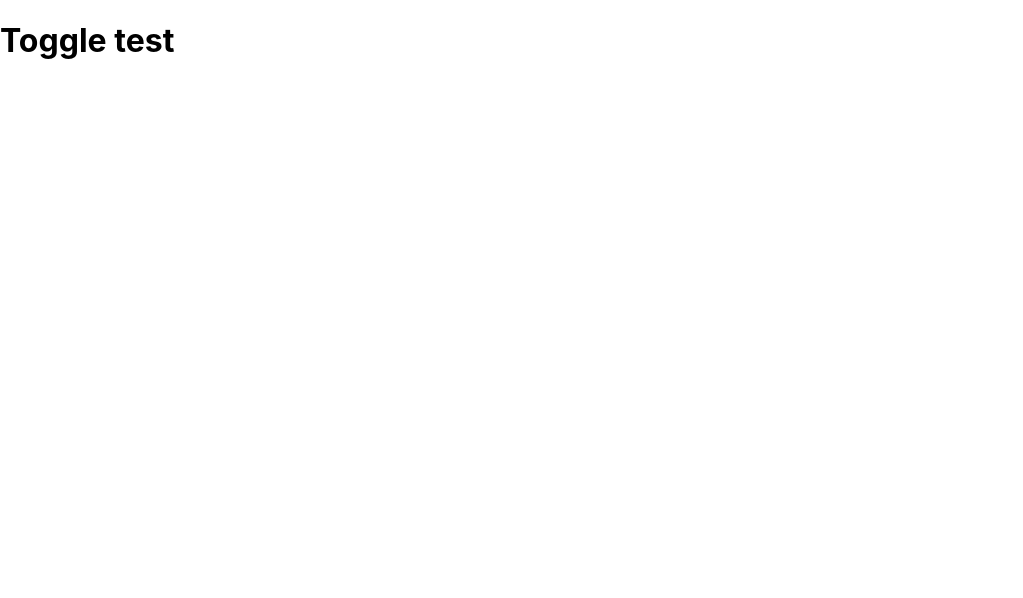
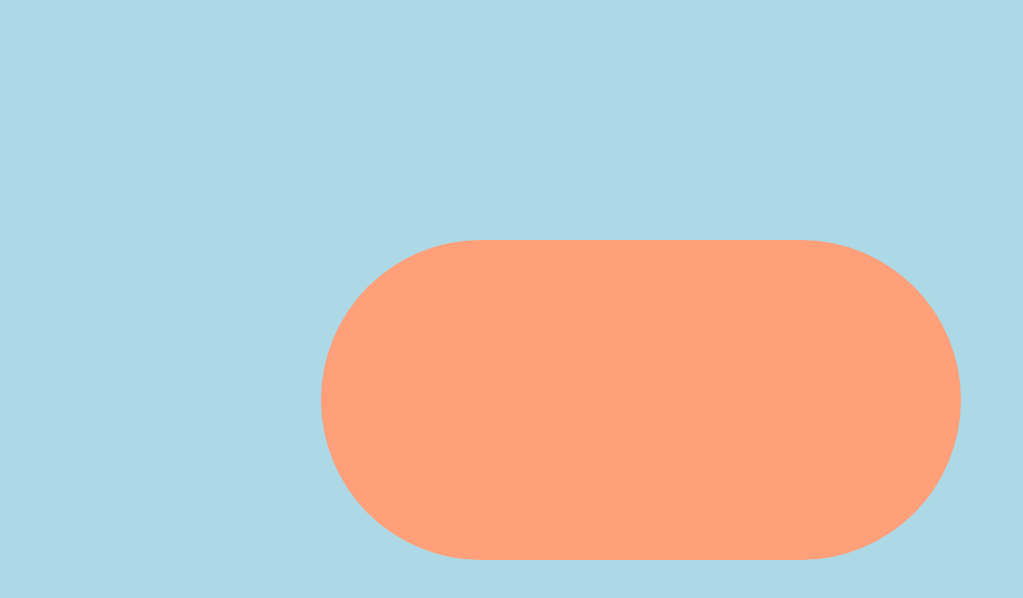
Before and after one commit to joseazevedo88/react-toggle, a React (Create React App) app: page / in a window 1280 px wide. Shown: the top 598 px of the page, without its empty margins (0-1023 px from the left). Built offline with nearby package versions, Linux system fonts and the light colour scheme.

Commit message:
Complete initial layout

```diff
--- a/src/App.js
+++ b/src/App.js
@@ -1,13 +1,28 @@
 import React, { Component } from "react";
+import styled from "styled-components";
 
-class App extends Component {
-  render() {
-    return (
-      <div className="App">
-        <h1>Toggle test</h1>
-      </div>
-    );
-  }
+const Input = styled.input`
+  height: 20rem;
+  width: 40rem;
+  border-radius: 10rem;
+  appearance: none;
+  background: lightsalmon;
+`;
+
+const Wrapper = styled.div`
+  height: 100vh;
+  background: lightblue;
+  display: flex;
+  justify-content: center;
+  align-items: center;
+`;
+
+function App() {
+  return (
+    <Wrapper>
+      <Input type="checkbox" />
+    </Wrapper>
+  );
 }
 
 export default App;
```
